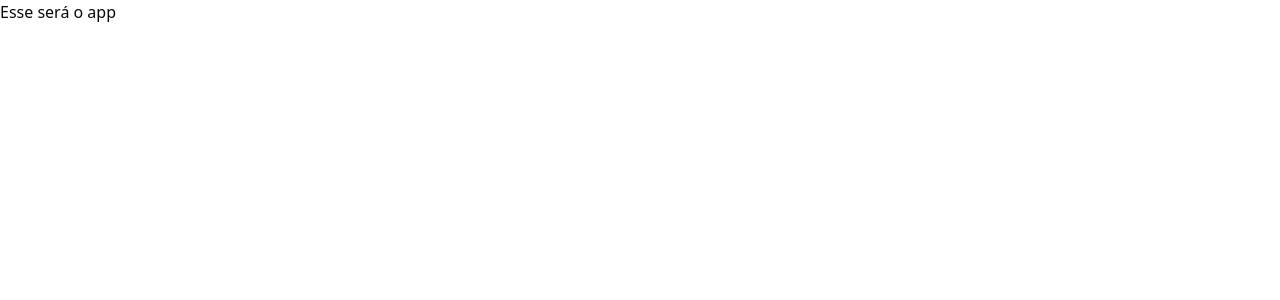
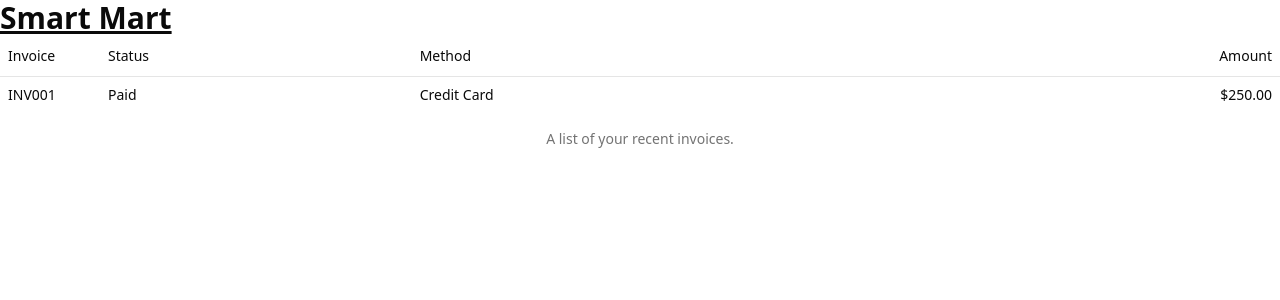
Before and after one commit to samuelgsousa/SmartMart, a React (Vite) app in the folder frontend/: page / in a window 1280 px wide. Shown: the top 300 px of the page. Built offline with nearby package versions, Linux system fonts and the light colour scheme; no server answers.

Commit message:
Update App.tsx
Adicionando tabela ao app, e testando o serviço para obter as vendas

```diff
--- a/frontend/src/App.tsx
+++ b/frontend/src/App.tsx
@@ -1,8 +1,47 @@
 import React from"react";
+import {
+    Table,
+    TableBody,
+    TableCaption,
+    TableCell,
+    TableHead,
+    TableHeader,
+    TableRow,
+  } from "@/components/ui/table";
+
+import SalesService from "./services/sales.service"
 
 function App() {
+    const teste = SalesService.getAll()
+    console.log(teste)
+
     return (
-        <p>Esse será o app</p>
+        <>
+        <h1 className="text-3xl font-bold underline">Smart Mart</h1>
+
+        <Table>
+            <TableCaption>A list of your recent invoices.</TableCaption>
+            <TableHeader>
+                <TableRow>
+                <TableHead className="w-[100px]">Invoice</TableHead>
+                <TableHead>Status</TableHead>
+                <TableHead>Method</TableHead>
+                <TableHead className="text-right">Amount</TableHead>
+                </TableRow>
+            </TableHeader>
+
+            <TableBody>
+                <TableRow>
+                <TableCell className="font-medium">INV001</TableCell>
+                <TableCell>Paid</TableCell>
+                <TableCell>Credit Card</TableCell>
+                <TableCell className="text-right">$250.00</TableCell>
+                </TableRow>
+            </TableBody>
+        </Table>
+
+
+        </>
   );
   }
 
```
